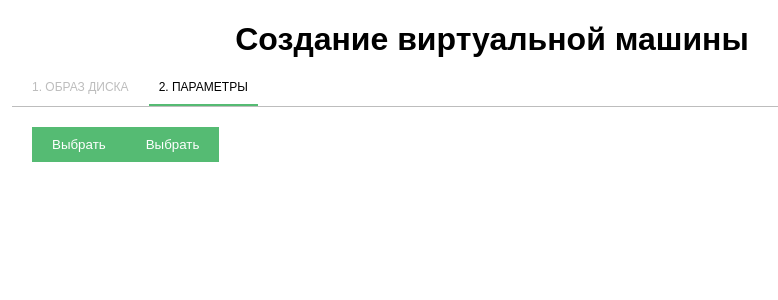
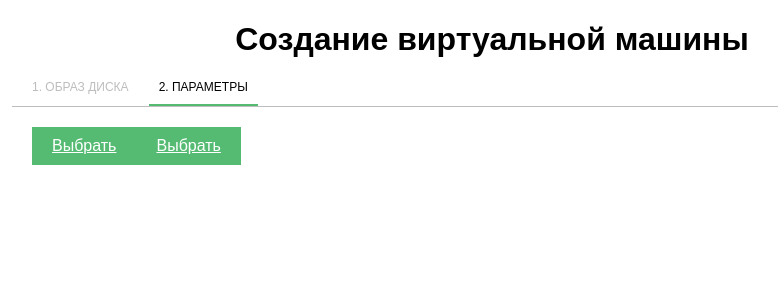
Before and after one commit to andrewosipov/croc, a React (Create React App) app: page /step2 in a window 1280 px wide. Shown: the top 300 px of the page, without its empty margins (148-926 px from the left). Built offline with nearby package versions, Linux system fonts and the light colour scheme.

Commit message:
add propTypes and props to Button

```diff
--- a/src/components/Button.js
+++ b/src/components/Button.js
@@ -1,14 +1,19 @@
 import React, {Component} from 'react';
+import {Link} from 'react-router-dom';
 import PropTypes from 'prop-types';
 
 import '../styles/Button.css';
 
 class Button extends Component {
-    static propTypes = {};
+    static propTypes = {
+        to: PropTypes.string,
+        value: PropTypes.string
+    };
 
     render() {
+        const { to, value='Выбрать' } = this.props;
         return (
-            <button className="Button">Выбрать</button>
+            <Link to={to} className="Button">{value}</Link>
         );
     }
 }
```
